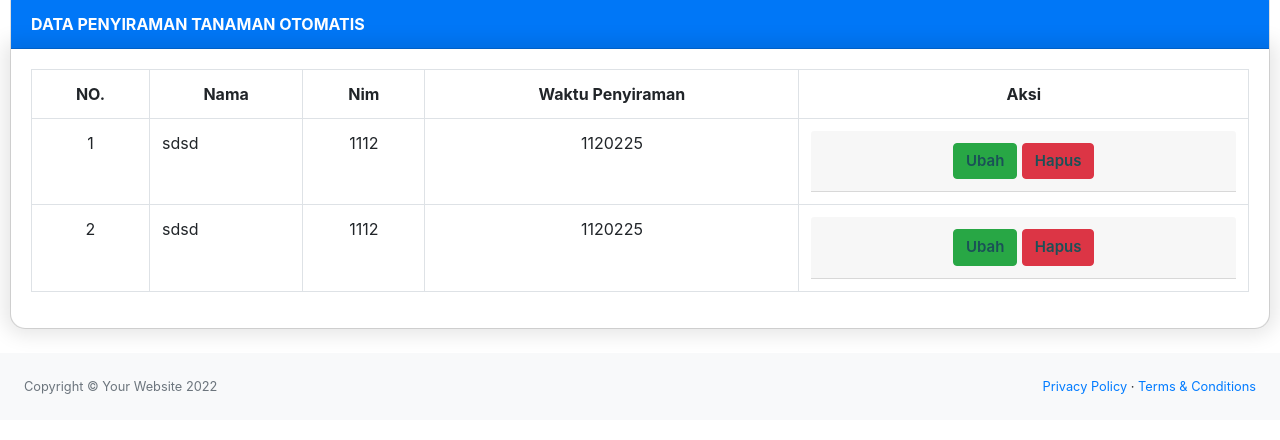
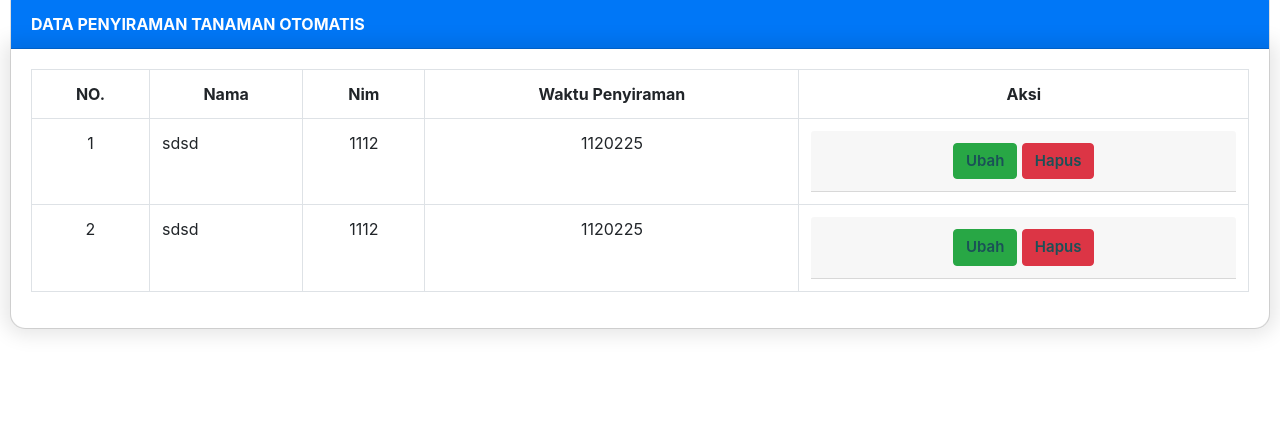
Before and after one commit to Rijal17/Belajar-CRUD, a PHP site: page /home.php in a window 1280 px wide. Shown: the part 360-800 px from the top of the page. Run offline with PHP 8.4, Linux system fonts and the light colour scheme; data comes from the database, SQL or seed files in the repository; some libraries are stand-ins or nearby versions.

Commit message:
Menghapus isi dari home.php

```diff
--- a/home.php
+++ b/home.php
@@ -89,18 +89,6 @@ if (isset($_POST["simpan"])) {
                         </div>
                     </div>
             </main>
-            <footer class="py-4 bg-light mt-auto">
-                <div class="container-fluid">
-                    <div class="d-flex align-items-center justify-content-between small">
-                        <div class="text-muted">Copyright &copy; Your Website 2022</div>
-                        <div>
-                            <a href="#">Privacy Policy</a>
-                            &middot;
-                            <a href="#">Terms &amp; Conditions</a>
-                        </div>
-                    </div>
-                </div>
-            </footer>
         </div>
 </body>
 </html>
```
